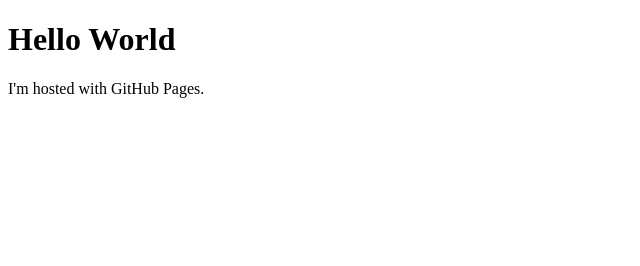
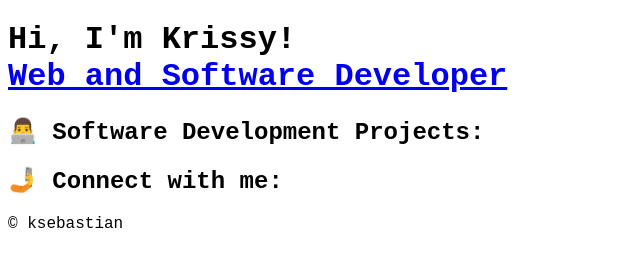
Before and after one commit to kksebastian/ksebastian.github.io, a plain HTML site: page index.html in a window 1280 px wide. Shown: the whole page, without its empty margins (0-640 px from the left). Drawn offline with Linux system fonts and the light colour scheme.

Commit message:
Update index.html

```diff
--- a/index.html
+++ b/index.html
@@ -1,7 +1,30 @@
 <!DOCTYPE html>
-<html>
+<html lang="en">
+<head>
+    <meta charset="UTF-8">
+    <meta name="viewport" content="width=device-width, initial-scale=1.0">
+    <title>My Portfolio</title>
+</head>
+<style>
+    body {
+        font-family: 'Courier New', monospace;    }
+    </style>
 <body>
-<h1>Hello World</h1>
-<p>I'm hosted with GitHub Pages.</p>
+
+    <h1>Hi, I'm Krissy! <br/><a href="https://github.com/kksebastian">Web and Software Developer</a></h1>
+
+
+    <h2>👨‍💻 Software Development Projects:</h2>
+
+
+
+
+    <h2> 🤳 Connect with me:</h2>
+
+
+
+<footer>
+    <p>© ksebastian</p>
+</footer>
 </body>
 </html>
```
